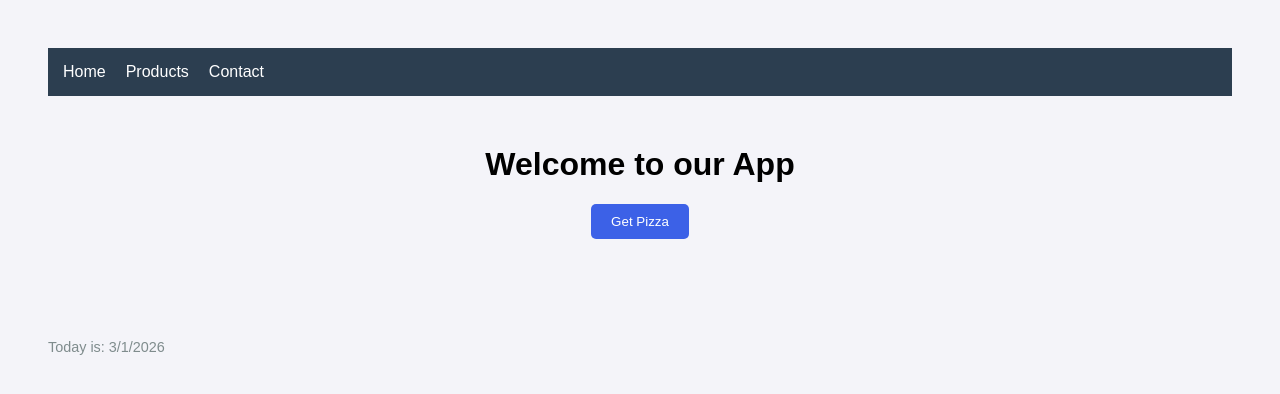
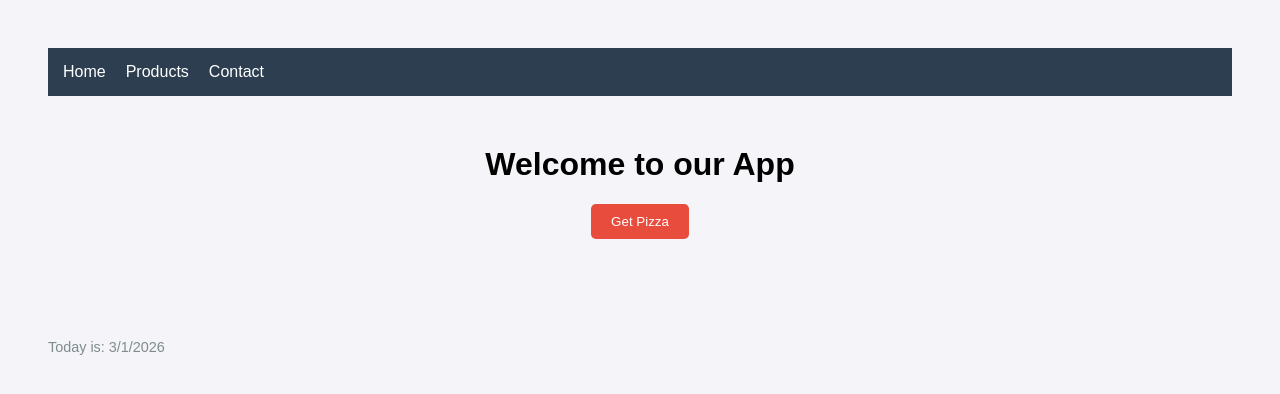
Before and after one commit to TeviBo/visual-testing-ai-testing-framework, a website: page index.html in a window 1280 px wide. Drawn offline with Linux system fonts and the light colour scheme.

Commit message:
Fixed errors

```diff
--- a/index.html
+++ b/index.html
@@ -7,7 +7,7 @@
         body { font-family: sans-serif; padding: 40px; background: #f4f4f9; }
         nav { background: #2c3e50; padding: 15px; color: white; display: flex; gap: 20px; }
         .hero { margin-top: 50px; text-align: center; }
-        .btn-pizza { background: #3c61e7; color: white; padding: 10px 20px; border: none; border-radius: 5px; cursor: pointer; }
+        .btn-pizza { background: #e74c3c; color: white; padding: 10px 20px; border: none; border-radius: 5px; cursor: pointer; }
         .footer { margin-top: 100px; color: #7f8c8d; font-size: 0.9em; }
     </style>
 </head>
--- a/package.json
+++ b/package.json
@@ -5,7 +5,7 @@
   "main": "dist/index.js",
   "scripts": {
     "build": "tsc",
-    "test": "playwright test --grep @regression",
+    "test": "playwright test",
     "report": "allure serve ./reports/allure-results",
     "heal": "ts-node scripts/auto-heal.ts"
   },
```
